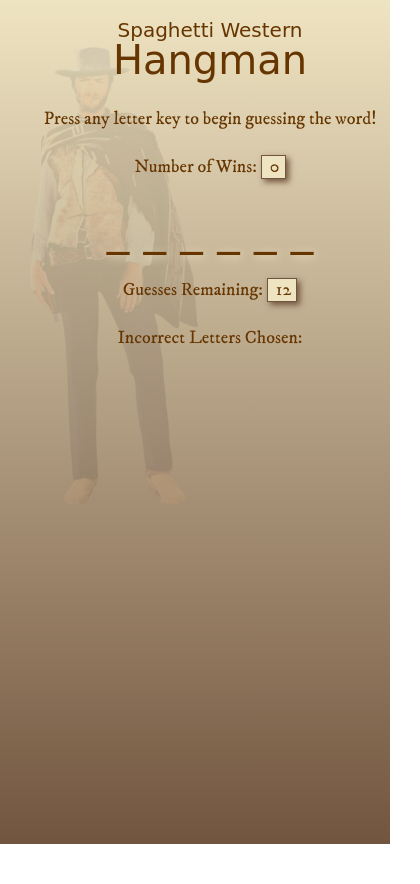
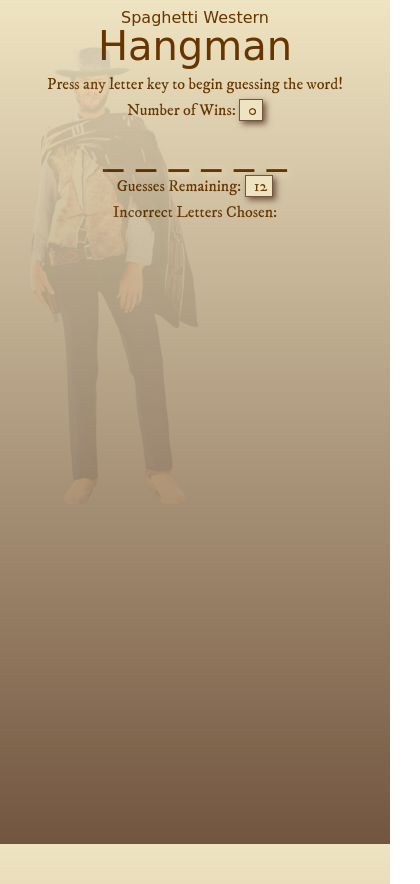
Before and after one commit to sunkstingray/Hangman-Game, a plain HTML site: page index.html in a window 390 px wide. Shown: the whole page, 420 px wide, since content can reach past the window. Before the commit the page ends 844 px from the top, so only its background shows below. Drawn offline with nearby package versions, Linux system fonts and the light colour scheme; a web font is replaced by a local one.

Commit message:
responsiveness adjustments

```diff
--- a/assets/css/style.css
+++ b/assets/css/style.css
@@ -1,16 +1,17 @@
-body {
+html {
 	background: linear-gradient(#efe4c2, #72553f); /* Standard syntax */
-	height: auto;
-	margin: 0;
 	background-repeat: no-repeat;
 	background-attachment: fixed;
 }
+
+
 
 .noName {
 	position: absolute;
 	left: 0;
 	top: 10px;
-	z-index: -1;
+	height: 100vh;
+	overflow: hidden;
 }
 
 header {
@@ -20,10 +21,10 @@ header {
 	font-size: 40px;
 	font-family: 'Ewert', cursive;
 	width:650px;
-/*	background-color: #bbb;
-*/	clear:both;
+	clear:both;
 	margin: 30px 0px 10px 500px;
 	padding: 10px;
+	z-index: 100;
 }
 
 h1 {
@@ -39,6 +40,7 @@ h3 {
     padding: 0 5px 0 8px;
     border: 1px solid #72553f;
     box-shadow: 3px 3px 6px #72553f;
+    z-index: 100;
 }
 
 #guessText {
@@ -46,6 +48,7 @@ h3 {
     padding: 0 5px 0 8px;
     border: 1px solid #72553f;
     box-shadow: 3px 3px 6px #72553f;
+    z-index: 100;
 }
 
 .gameInstructions {
@@ -55,10 +58,10 @@ h3 {
 	color: #663500;
 	font-family: 'IM Fell DW Pica', serif;
 	width:650px;
-/*	background-color: #bbb;
-*/	clear:both;
+	clear:both;
 	margin: 10px 0px 10px 500px;
 	padding: 10px;
+	z-index: 100;
 }
 
 .gameWins {
@@ -68,10 +71,10 @@ h3 {
 	font-family: 'IM Fell DW Pica', serif;
 	width:650px;
 	color: #663500;
-/*	background-color: #bbb;
-*/	clear:both;
+	clear:both;
 	margin: 10px 0px 10px 500px;
 	padding: 10px;
+	z-index: 100;
 }
 
 .guessesRemaining {
@@ -84,6 +87,7 @@ h3 {
 	clear:both;
 	margin: 10px 0px 10px 500px;
 	padding: 10px;
+	z-index: 100;
 }
 
 .gameArea {
@@ -97,6 +101,7 @@ h3 {
 	margin: 10px 0px 10px 500px;
 	padding: 10px;
 	text-shadow: 2px 2px 8px #efe4c2;
+	z-index: 100;
 }
 
 .gameWrong {
@@ -109,10 +114,12 @@ h3 {
 	clear:both;
 	margin: 10px 0px 10px 500px;
 	padding: 10px;
+	z-index: 100;
 }
 
 #wrongText {
 	color: #8c2601;
+	z-index: 100;
 }
 
 
@@ -300,28 +307,34 @@ h3 {
 
 	}
 
-	header, .gameWins, .guessesRemaining, .gameWrong{
-		font-size: 20px;
-		width:400px;
+	header, .gameWins, .guessesRemaining, .gameWrong {
+		font-size: 16px;
+		width:100%;
 		margin: 10px 0px;
+		padding: 0;
 	}
 
 	h1 {
 		font-size: 40px;
 	}
 
+	h2 {
+		font-size: 16px;
+	}
+
 	h3 {
-		font-size: 18px;
+		font-size: 16px;
 	}
 	.gameInstructions {
-		font-size: 18px;
-		width:400px;
+		width:100%;
 		margin: 10px 0px;
+		padding: 0;
 	}
 
 	.gameArea {
-		font-size: 45px;
-		width:400px;
+		font-size: 40px;
+		width:100%;
 		margin: 10px 0px;
+		padding: 0;
 	}
 }
```
Also changed, not shown: index.html (+25 -10 lines).
